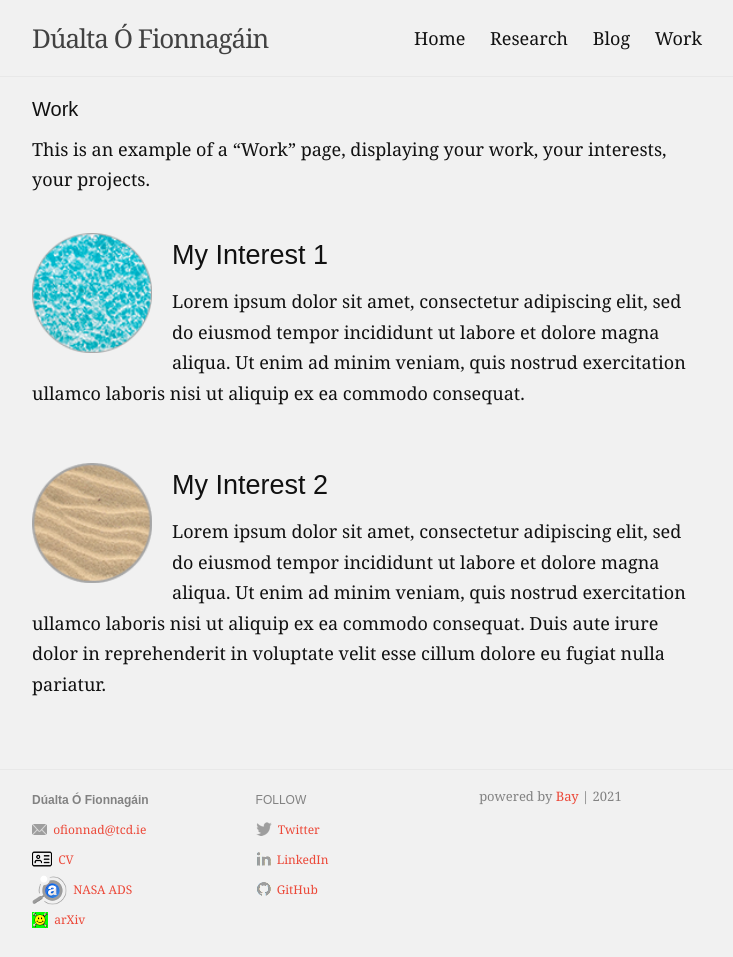
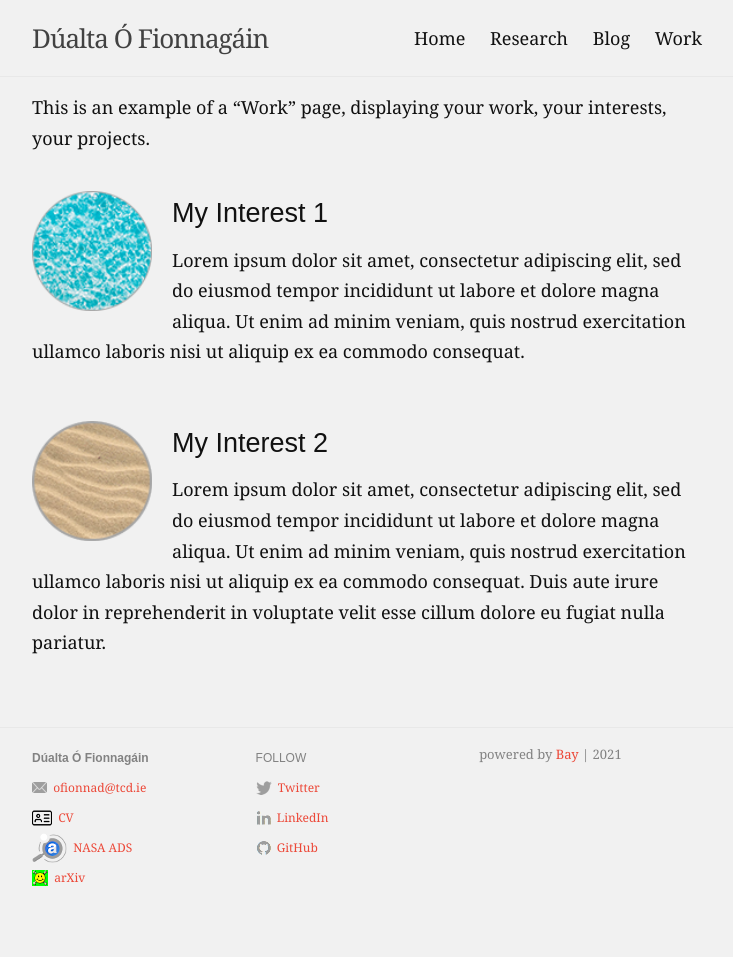
Before and after one commit to eliottvincent/bay, a Jekyll site: the page built from work.md, in a window 1280 px wide. Shown: the whole page, without its empty margins (273-1006 px from the left). Built offline with Jekyll 4.4.1, drawn with Linux system fonts in a browser that asks for light colours; after the commit the page ends 916 px from its top, so only the background shows below that.

Commit message:
removed double heading

```diff
--- a/_layouts/work.html
+++ b/_layouts/work.html
@@ -8,7 +8,7 @@
     <div class="page-content">
       <div class="wrapper">
         <div class="work">
-          <h1 class="page-heading">{{ page.title }}</h1>
+          <!--<h1 class="page-heading">{{ page.title }}</h1>-->
           {{ content }}
 
           {% for item in page.items %}
```
